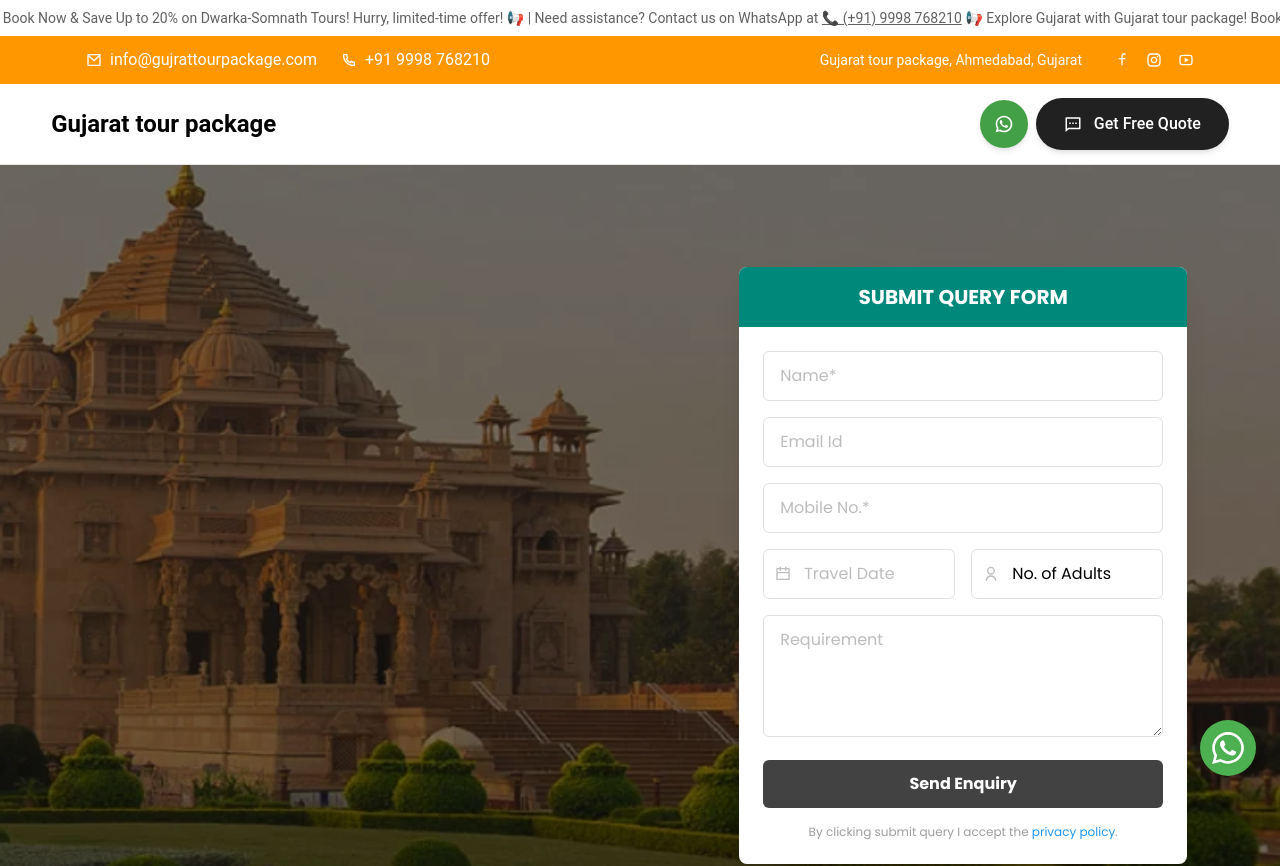
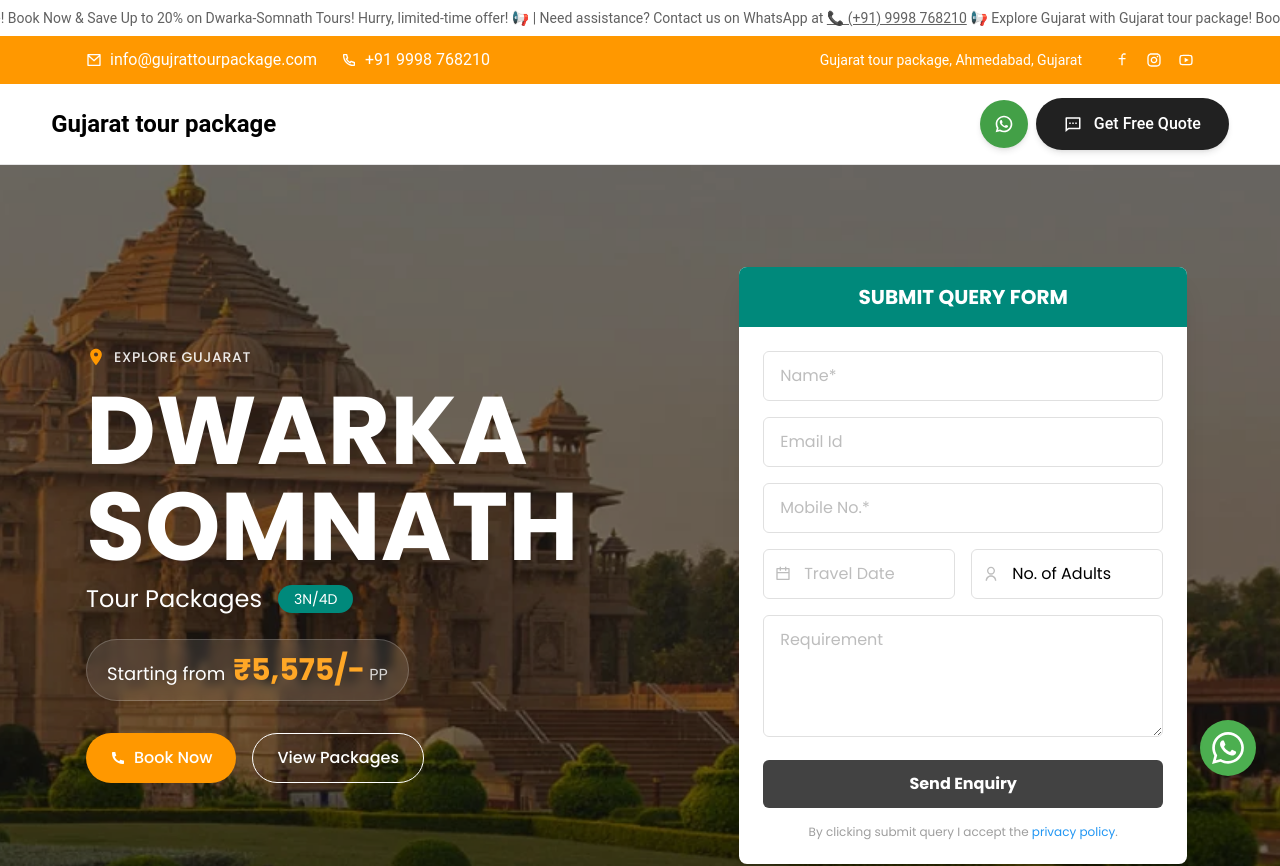
Before and after one commit to geekchakit/travel-gujarat-2, a React (Vite) app: page / in a window 1280 px wide. Shown: the top 866 px of the page. Built offline with nearby package versions, Linux system fonts and the light colour scheme.

Commit message:
Changes made

```diff
--- a/src/layouts/Hero.jsx
+++ b/src/layouts/Hero.jsx
@@ -77,7 +77,48 @@
       <div className="container mx-auto px-4 relative z-10 h-full min-h-screen flex flex-col lg:flex-row items-center justify-between py-16">
         {/* Left side - Text content */}
         <div className="w-full lg:w-1/2 text-white mb-8 lg:mb-0">
-          {/* Content */}
+          <div className="flex items-center gap-2 mb-4">
+            <MdLocationOn className="text-orange-500 text-xl" />
+            <span className="text-white/90 font-medium text-sm tracking-wider">
+              EXPLORE GUJARAT
+            </span>
+          </div>
+
+          <h1 className="font-bold text-6xl sm:text-7xl lg:text-8xl mb-2">
+            DWARKA SOMNATH
+          </h1>
+
+          <div className="flex items-center flex-wrap gap-4 mb-6">
+            <span className="text-xl sm:text-2xl">Tour Packages</span>
+            <span className="inline-block px-4 py-1 bg-teal-600 text-white rounded-full text-sm">
+              3N/4D
+            </span>
+          </div>
+
+          <div className="inline-block bg-white/10 backdrop-blur-sm border border-white/20 rounded-full px-5 py-3 mb-8">
+            <span className="text-lg mr-2">Starting from</span>
+            <span className="text-2xl sm:text-3xl font-bold text-orange-400">
+              ₹5,575/-
+            </span>
+            <span className="text-white/80 ml-1">PP</span>
+          </div>
+
+          <div className="flex flex-wrap gap-4">
+            <a
+              href="https://wa.me/+919998768210"
+              className="bg-orange-500 hover:bg-orange-600 text-white px-6 py-3 rounded-full font-medium flex items-center gap-2 transition-all shadow-lg"
+            >
+              <RiPhoneFill />
+              <span>Book Now</span>
+            </a>
+
+            <a
+              href="https://gujrattourpackage.com/"
+              className="border border-white text-white px-6 py-3 rounded-full font-medium hover:bg-white/10 transition-all"
+            >
+              View Packages
+            </a>
+          </div>
         </div>
 
         {/* Right side - Form */}
--- a/src/layouts/OurTousPackage.jsx
+++ b/src/layouts/OurTousPackage.jsx
@@ -210,7 +210,60 @@
               )}
             </div>
           </div>
+        </div>
 
+        <div className="md:w-1/4 p-6 flex flex-col justify-between bg-slate-50">
+          <div>
+            <div className="flex items-center justify-between mb-3">
+              <div className="text-lg font-bold text-gray-900">
+                ₹{price.toLocaleString()}
+              </div>
+              <div className="text-red-500 line-through text-lg font-medium">
+                ₹{originalPrice.toLocaleString()}
+              </div>
+            </div>
+            <div className="text-gray-600 text-sm mb-6 font-medium">
+              Price Per Adult
+            </div>
+
+            {/* <div className="mb-6">
+              <div className="flex items-center mb-3">
+                <FaMapMarkedAlt className="text-indigo-600 mr-2" />
+                <span className="text-sm font-semibold text-gray-700">
+                  Tour Highlights
+                </span>
+              </div>
+              <div className="bg-indigo-50 p-3 rounded-md border-l-3 border-indigo-400 shadow-sm">
+                <p className="text-sm text-gray-700 font-medium leading-relaxed">
+                  {route}
+                </p>
+              </div>
+            </div> */}
+          </div>
+
+          <div className="space-y-4">
+            {/* <a
+              href="tel:+919998768210"
+              className="flex items-center justify-center gap-2 py-3.5 px-4 bg-blue-600 text-white font-semibold rounded-md hover:bg-blue-700 transition-colors w-full shadow-md"
+            >
+              <RiPhoneFill />
+              <span>Call Us</span>
+            </a> */}
+            <a
+              href="https://wa.me/+919998768210"
+              className="flex items-center justify-center gap-2 py-3.5 px-4 bg-green-600 text-white font-semibold rounded-md hover:bg-green-700 transition-colors w-full shadow-md"
+            >
+              <FaWhatsapp size={18} />
+              <span> Get Full Details in whatsaap</span>
+            </a>
+            <button
+              onClick={handleEnquiryClick} // Use the new handler
+              className="flex items-center justify-center gap-2.5 py-3.5 px-4 bg-gradient-to-r from-indigo-700 to-indigo-900 text-white font-semibold rounded-md hover:from-indigo-800 hover:to-indigo-900 transition-all w-full shadow-md"
+            >
+              <FaPaperPlane />
+              <span>Send Enquiry</span>
+            </button>
+          </div>
           <div className="flex justify-between pt-4 border-t border-gray-200">
             <div className="flex flex-col items-center">
               <div className="w-12 h-12 bg-gray-50 rounded-full flex items-center justify-center text-gray-700 mb-1 shadow-sm">
@@ -252,60 +305,6 @@
             </div>
           </div>
         </div>
-
-        <div className="md:w-1/4 p-6 flex flex-col justify-between bg-slate-50">
-          <div>
-            <div className="flex items-center justify-between mb-3">
-              <div className="text-3xl font-bold text-gray-900">
-                ₹{price.toLocaleString()}
-              </div>
-              <div className="text-red-500 line-through text-lg font-medium">
-                ₹{originalPrice.toLocaleString()}
-              </div>
-            </div>
-            <div className="text-gray-600 text-sm mb-6 font-medium">
-              Price Per Adult
-            </div>
-
-            <div className="mb-6">
-              <div className="flex items-center mb-3">
-                <FaMapMarkedAlt className="text-indigo-600 mr-2" />
-                <span className="text-sm font-semibold text-gray-700">
-                  Tour Highlights
-                </span>
-              </div>
-              <div className="bg-indigo-50 p-3 rounded-md border-l-3 border-indigo-400 shadow-sm">
-                <p className="text-sm text-gray-700 font-medium leading-relaxed">
-                  {route}
-                </p>
-              </div>
-            </div>
-          </div>
-
-          <div className="space-y-4">
-            {/* <a
-              href="tel:+919998768210"
-              className="flex items-center justify-center gap-2 py-3.5 px-4 bg-blue-600 text-white font-semibold rounded-md hover:bg-blue-700 transition-colors w-full shadow-md"
-            >
-              <RiPhoneFill />
-              <span>Call Us</span>
-            </a> */}
-            <a
-              href="https://wa.me/+919998768210"
-              className="flex items-center justify-center gap-2 py-3.5 px-4 bg-green-600 text-white font-semibold rounded-md hover:bg-green-700 transition-colors w-full shadow-md"
-            >
-              <FaWhatsapp size={18} />
-              <span> Get Full Details in whatsaap</span>
-            </a>
-            <button
-              onClick={handleEnquiryClick} // Use the new handler
-              className="flex items-center justify-center gap-2.5 py-3.5 px-4 bg-gradient-to-r from-indigo-700 to-indigo-900 text-white font-semibold rounded-md hover:from-indigo-800 hover:to-indigo-900 transition-all w-full shadow-md"
-            >
-              <FaPaperPlane />
-              <span>Send Enquiry</span>
-            </button>
-          </div>
-        </div>
       </div>
     </div>
   );
--- a/src/pages/Home.jsx
+++ b/src/pages/Home.jsx
@@ -12,8 +12,8 @@
       <TopHeader />
       <Header />
       <Hero />
+      <OurToursPackage />
       <WhyChooseUs />
-      <OurToursPackage />
       <BookingSteps />
       <Footer />
     </div>
```
